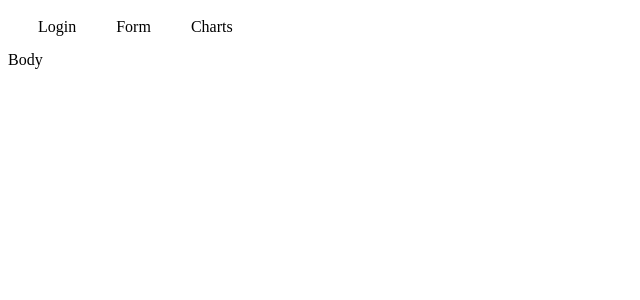
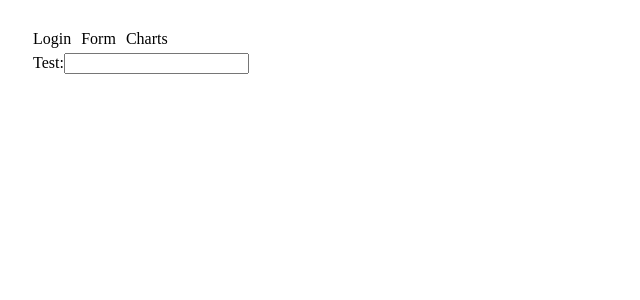
Before and after one commit to benjaminhoffman/customer-tracker, a React app: page / in a window 1280 px wide. Shown: the top 300 px of the page, without its empty margins (0-640 px from the left). Built offline with nearby package versions, Linux system fonts and the light colour scheme.

Commit message:
adds basic functionality & classes

```diff
--- a/src/components/Body.jsx
+++ b/src/components/Body.jsx
@@ -1,9 +1,14 @@
 import React from 'react'
+import Login from './Login'
+import Form from './Form'
+import Charts from './Charts'
 
-const Body = () => {
+const Body = ({ activeTab }) => {
   return (
     <div>
-      Body
+      {activeTab === 'login' && <Login />}
+      {activeTab === 'form' && <Form />}
+      {activeTab === 'charts' && <Charts />}
     </div>
   )
 }
--- /dev/null
+++ b/src/components/Charts.jsx
@@ -0,0 +1,5 @@
+import React from 'react'
+
+const Charts = () => <div>charts</div>
+
+export default Charts
--- /dev/null
+++ b/src/components/Form.jsx
@@ -0,0 +1,5 @@
+import React from 'react'
+
+const Form = () => <div>form</div>
+
+export default Form
--- /dev/null
+++ b/src/components/Login.jsx
@@ -0,0 +1,14 @@
+import React from 'react'
+
+const Login = () => {
+  return (
+    <form>
+      <label htmlFor="some">
+        Test:
+        <input type="text" name="some" />
+      </label>
+    </form>
+  )
+}
+
+export default Login
--- a/src/components/Tabs.jsx
+++ b/src/components/Tabs.jsx
@@ -1,5 +1,5 @@
 import React from 'react'
-import styles from './tabs.css'
+import styles from './Tabs.css'
 
 const Tabs = ({ tabs, onTabClick }) => {
   return (
--- a/src/components/tabs.css
+++ b/src/components/tabs.css
@@ -1,10 +1,7 @@
-
 .wrapper {
   display: flex;
-  margin: 5px 10px;
 }
 
 .tab {
-  margin: 5px 10px;
-  padding: 5px 10px;
+  padding: 5px 10px 5px 0px;
 }
--- /dev/null
+++ b/src/containers/App.css
@@ -0,0 +1,12 @@
+.page {
+  display: flex;
+  margin: 25px;
+  flex-direction: column;
+}
+
+.tabs {
+  margin-bottom: 25px;
+}
+
+.body {
+}
--- a/src/containers/App.jsx
+++ b/src/containers/App.jsx
@@ -1,9 +1,10 @@
 import React, { Component } from 'react'
 import Tabs from '../components/Tabs'
 import Body from '../components/Body'
+import styles from './App.css'
 
 export default class AppContainer extends Component {
-  constructor (props) {
+  constructor(props) {
     super(props)
 
     this.onTabClick = this.onTabClick.bind(this)
@@ -27,22 +28,21 @@ export default class AppContainer extends Component {
     }
   }
 
-  render () {
+  render() {
     return (
-      <div>
+      <div className={styles.page}>
         <Tabs
+          className={styles.tabs}
           tabs={this.state.tabs}
           onTabClick={this.onTabClick}
           activeTab={this.state.activeTab}
         />
-        <Body
-          activeTab={this.state.activeTab}
-        />
+        <Body className={styles.body} activeTab={this.state.activeTab} />
       </div>
     )
   }
 
-  onTabClick (tab) {
+  onTabClick(tab) {
     this.setState({
       activeTab: tab
     })
--- a/webpack.config.js
+++ b/webpack.config.js
@@ -30,12 +30,13 @@ module.exports = {
       {
         test: /\.css$/,
         use: [
-          'style-loader',
+          'style-loader', // needed for css modules
           {
             loader: 'css-loader',
             options: {
-              modules: true,
-              importLoaders: 1
+              modules: true, // enables for css modules
+              importLoaders: 1,
+              localIdentName: '[path][name]_[local]_[hash:5]' // more descriptive class names
             }
           }
         ]
@@ -51,7 +52,7 @@ module.exports = {
     })
   ],
   devServer: {
-    hot: true,  // enable HMR
+    hot: true, // enable HMR
     contentBase: path.resolve(__dirname, 'dist'),
     publicPath: '/'
   }
```
